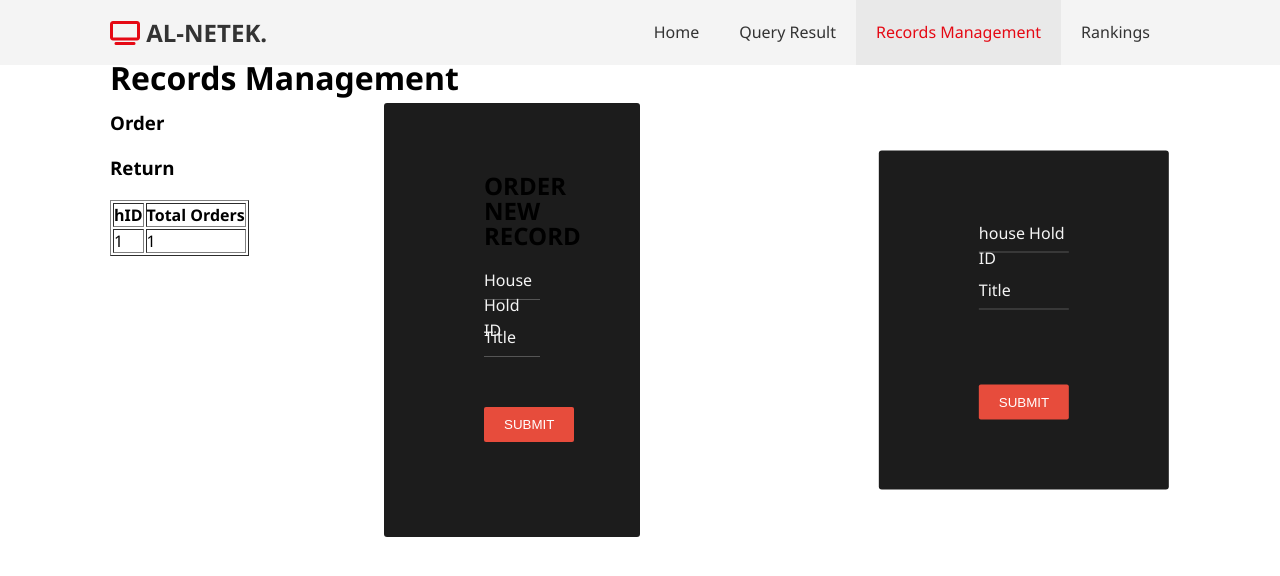
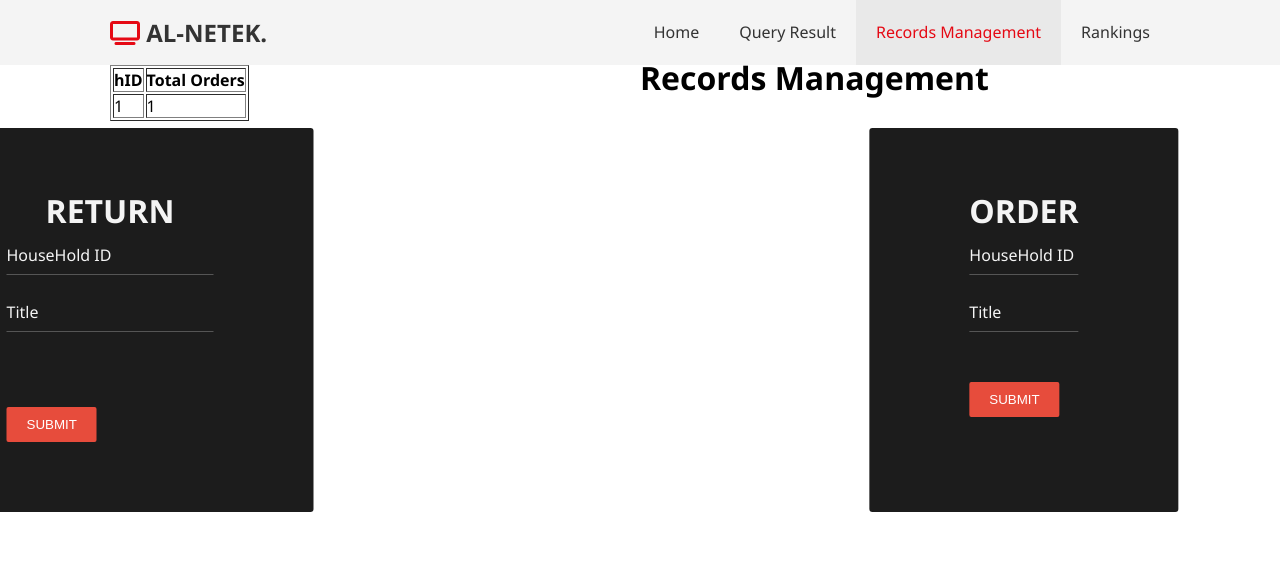
Before and after one commit to its-Raz/Media-Company-Website, a Django app: template templates/Records.html in a window 1280 px wide. Shown: the top 576 px of the page. Run offline with Django 4.2, Linux system fonts and the light colour scheme; the template is opened without the code that fills it: most values are stand-ins (such as "Sample title", 1, 10 or a date in 2020); some libraries are stand-ins or nearby versions.

Commit message:
update css

```diff
--- a/static/style.css
+++ b/static/style.css
@@ -27,6 +27,7 @@ h1, h2, h3 {
   max-width: 1100px;
   overflow: auto;
   padding: 0 20px;
+
 }
 
 .text-primary {
@@ -143,8 +144,8 @@ height: 600px;
 #box
 {
   position:absolute;
-	left:40%;
-    right: 40%;
+    left:80%;
+
 	top:40%;
 	transform: translate(-50%,-50%);
     background-color: rgba(0, 0, 0, 0.89);
@@ -155,12 +156,16 @@ height: 600px;
 #box2
 {
   position:absolute;
-	left:80%;
 	top:40%;
 	transform: translate(-50%,-50%);
     background-color: rgba(0, 0, 0, 0.89);
 	border-radius:3px;
 	padding:70px 100px;
+}
+#box-title
+{
+    color: #f4f4f4;
+    text-align: center;
 }
 
 #input-box
@@ -177,6 +182,7 @@ height: 600px;
 	color:#f4f4f4;
     pointer-event:none;
 	transition: all 0.5s ease-in-out;
+    z-index: -1;
 }
 
 #input-box input
@@ -205,9 +211,21 @@ height: 600px;
 }
 #input-box input:focus ~ label,
 #input-box input:valid ~ label{
-	left:-40px;
+	left:-35px;
   color: #E50914;
 
 
 
 }
+#input-box input:focus ~ #hidlabel,
+#input-box input:valid ~ label{
+	left:-100px;
+  color: #E50914;
+
+}
+
+#title
+{
+    position: absolute;
+    left:50%;
+}
--- a/templates/Records.html
+++ b/templates/Records.html
@@ -23,20 +23,21 @@
       </div>
     </nav> </header>
 <div class="container">
+<div id="title">
     <h1>Records Management</h1>
-    <h3>Order</h3>
+</div>
     {% if SubmitSent == True %}
         <h4>{{ cause }}</h4>
     {% endif %}
 
 
     <div id="box">
-    <h2>ORDER NEW RECORD</h2>
+    <h1 id="box-title">ORDER</h1>
     <form method="POST" action="orderNewRecord">
         {% csrf_token %}
         <div id="input-box">
         <input id="input-field"  type="number"  name="hid" required>
-        <label>House Hold ID</label>
+        <label id="hidlabel">HouseHold ID</label>
         </div>
         <div id="input-box">
         <input  type="text"  name="title" required>
@@ -46,14 +47,15 @@
 
     </form>
     </div>
-<h3>Return</h3>
+
 
     <div id="box2">
+    <h1 id="box-title">RETURN</h1>
      <form method="POST" action="returnRecord">
     {% csrf_token %}
     <div id="input-box">
-        <input  type="number"  name="hid_2" required>
-            <label>house Hold ID</label>
+        <input   type="number"  name="hid_2" required>
+            <label id="hidlabel">HouseHold ID</label>
     </div>
     <div id="input-box">
         <input  type="text"  name="title_2" required>
@@ -76,5 +78,7 @@
             </tr>
         {% endfor %}
      </table>
+
 </div>
+
 </body>
```
Lines whose indentation alone changed are shown as unchanged.
